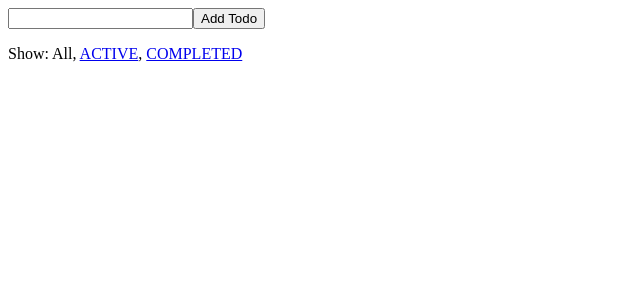
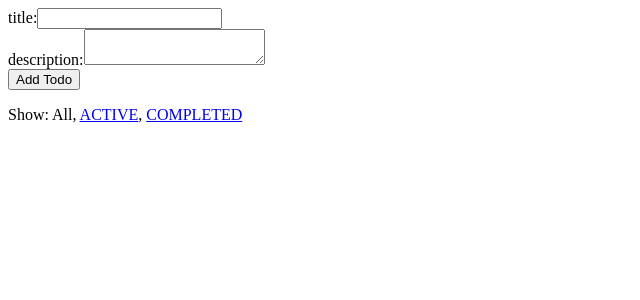
Before and after one commit to ta-chibana/redux-todo, a React app: page / in a window 1280 px wide. Shown: the top 300 px of the page, without its empty margins (0-640 px from the left). Built offline with nearby package versions, Linux system fonts and the light colour scheme; the HTML template or start-up script is replaced by a standard one; what react-router-redux would draw is missing.

Commit message:
Add delete todo function

```diff
--- a/src/actions/index.js
+++ b/src/actions/index.js
@@ -1,10 +1,11 @@
 let nextTodoId = 0
 
-export const addTodo = text => {
+export const addTodo = (title, description) => {
   return {
     type: 'ADD_TODO',
     id: nextTodoId++,
-    text
+    title,
+    description
   }
 }
 
@@ -21,3 +22,10 @@ export const toggleTodo = id => {
     id
   }
 }
+
+export const deleteTodo = id => {
+  return {
+    type: 'DELETE_TODO',
+    id
+  }
+}
--- a/src/components/Todo.jsx
+++ b/src/components/Todo.jsx
@@ -1,13 +1,16 @@
 import React from 'react'
 import PropTypes from 'prop-types'
+import { Link } from 'react-router-dom'
 
-const Todo = ({ onClick, completed, text }) => (
+const Todo = ({ id, onClick, completed, title }) => (
   <li
     style={{
       textDecoration: completed ? 'line-through' : 'none'
     }}
   >
-    {text}
+    <Link to={`/todos/${id}`}>
+      {title}
+    </Link>
     <button onClick={onClick}>
       {completed ? 'undo' : 'complete'}
     </button>
@@ -17,7 +20,7 @@ const Todo = ({ onClick, completed, text }) => (
 Todo.propTypes = {
   onClick: PropTypes.func.isRequired,
   completed: PropTypes.bool.isRequired,
-  text: PropTypes.string.isRequired
+  title: PropTypes.string.isRequired
 }
 
 export default Todo
--- a/src/components/TodoList.jsx
+++ b/src/components/TodoList.jsx
@@ -15,7 +15,7 @@ TodoList.propTypes = {
     PropTypes.shape({
       id: PropTypes.number.isRequired,
       completed: PropTypes.bool.isRequired,
-      text: PropTypes.string.isRequired
+      title: PropTypes.string.isRequired
     }).isRequired
   ).isRequired,
   onTodoClick: PropTypes.func.isRequired
--- a/src/containers/AddTodo.jsx
+++ b/src/containers/AddTodo.jsx
@@ -3,25 +3,30 @@ import { connect } from 'react-redux'
 import { addTodo } from '../actions'
 
 let AddTodo = ({ dispatch }) => {
-  let input
+  let title
+  let description
 
   return (
   <div>
     <form
       onSubmit={e => {
         e.preventDefault()
-        if (!input.value.trim()) {
+        if (!title.value.trim()) {
           return
         }
-        dispatch(addTodo(input.value))
-        input.value = ''
+        dispatch(addTodo(title.value, description.value))
+        title.value = ''
+        description.value = ''
       }}
     >
-      <input
-        ref={node => {
-          input = node
-        }}
-      />
+      <div>
+        title:
+        <input ref={node => {title = node}} />
+      </div>
+      <div>
+        description:
+        <textarea ref={node => {description = node}} />
+      </div>
       <button type="submit">
         Add Todo
       </button>
--- /dev/null
+++ b/src/containers/TodoDetail.jsx
@@ -0,0 +1,44 @@
+import React, { Component } from 'react'
+import { Link } from 'react-router-dom'
+import { connect } from 'react-redux'
+import { deleteTodo } from '../actions'
+
+const TodoDetail = ({ todo, onClick }) => (
+  <div>
+    <div>
+      {todo.id}: {todo.title}
+    </div>
+    <div>
+      {todo.description}
+    </div>
+    <div>
+      status: {todo.completed ? 'completed' : 'incomplete'}
+    </div>
+    <Link to="/">
+      > TodoList
+    </Link>
+    <button onClick={() => onClick()}>Delete</button>
+  </div>
+)
+
+const mapStateToProps = (state, ownProps) => {
+  return {
+    todo: state.todos.find(todo => (
+      todo.id === parseInt(ownProps.match.params.id)
+    ))
+  }
+}
+
+const mapDispatchToProps = (dispatch, ownProps) => {
+  return {
+    onClick: () => {
+      dispatch(deleteTodo(parseInt(ownProps.match.params.id)))
+      ownProps.history.push('/')
+    }
+  }
+}
+
+export default connect(
+  mapStateToProps,
+  mapDispatchToProps
+)(TodoDetail)
--- a/src/index.jsx
+++ b/src/index.jsx
@@ -5,6 +5,7 @@ import { createStore } from 'redux'
 import { Route, BrowserRouter } from 'react-router-dom'
 import todoApp from './reducers'
 import App from './components/App'
+import TodoDetail from './containers/TodoDetail'
 
 const store = createStore(
   todoApp,
@@ -14,8 +15,10 @@ const store = createStore(
 render(
   <Provider store={store}>
     <BrowserRouter>
-      <Route exact path="/" component={App}>
-      </Route>
+      <div>
+        <Route exact path="/" component={App} />
+        <Route path="/todos/:id" component={TodoDetail} />
+      </div>
     </BrowserRouter>
   </Provider>,
   document.getElementById('root')
--- a/src/reducers/todos.js
+++ b/src/reducers/todos.js
@@ -5,16 +5,21 @@ const todos = (state = [], action) => {
         ...state,
         {
           id: action.id,
-          text: action.text,
+          title: action.title,
+          description: action.description,
           completed: false
         }
       ]
     case 'TOGGLE_TODO':
-      return state.map(todo =>
-        (todo.id === action.id)
+      return state.map(todo => (
+        todo.id === action.id)
           ? { ...todo, completed: !todo.completed }
           : todo
       )
+    case 'DELETE_TODO':
+      return state.filter(todo => (
+        todo.id !== action.id
+      ))
     default:
       return state
   }
```
